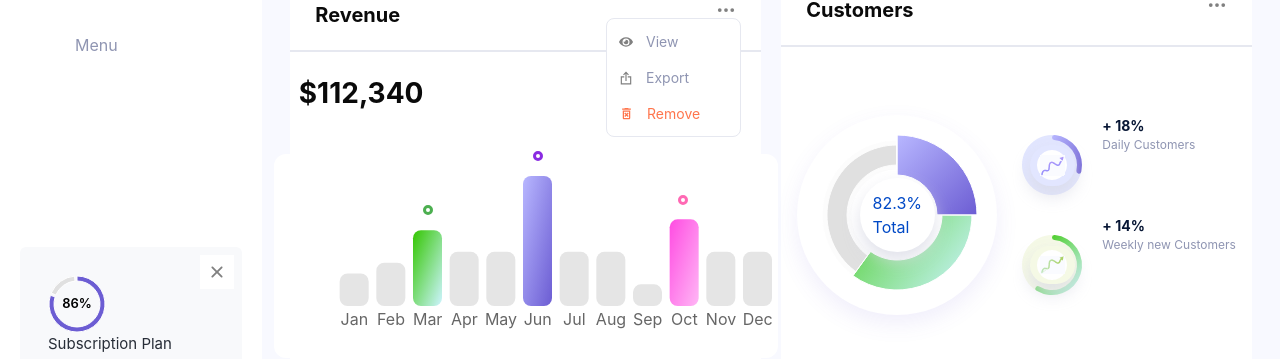
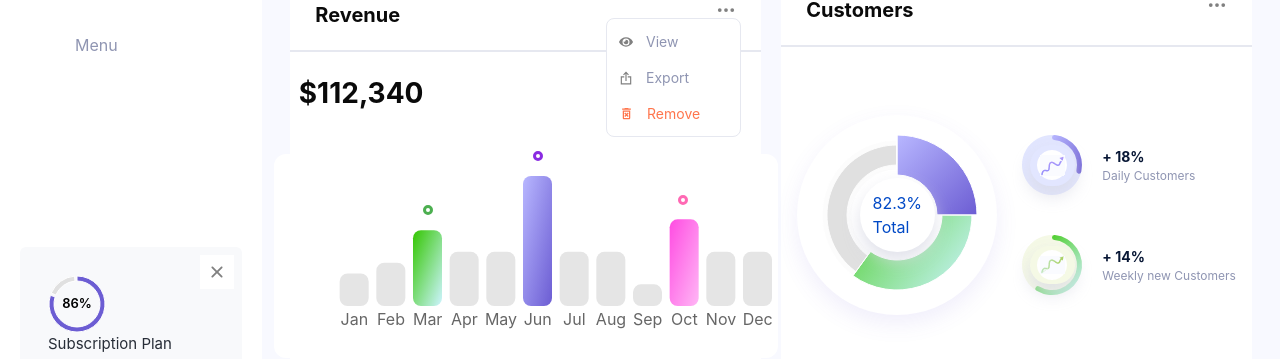
Before and after one commit to AdepojuWasiu/Dashboard, a React (Create React App) app: page / in a window 1280 px wide. Shown: the part 345-704 px from the top of the page. Built offline with nearby package versions, Linux system fonts and the light colour scheme; some icons are missing; the HTML template or start-up script is replaced by a standard one.

Commit message:
Update main.jsx

```diff
--- a/src/components/main/main.jsx
+++ b/src/components/main/main.jsx
@@ -54,14 +54,14 @@
            <div className='flex flex-row gap-[5px] py-[48px]'>
               <Graph />
                 <div className='flex flex-col justify-start items-start'>
-                  <div className='flex flex-row justify-center item-center justify-item-center '>
+                  <div className='flex flex-row justify-center items-center justify-items-center '>
                     <Graph3 />
                     <div>
                       <p className='text-[14px] text-[#081735] font-bold'>+ 18%</p>
                       <p className='text-[12px] text-[#8F95B2]'>Daily Customers</p>
                     </div>
                   </div>
-                  <div className='flex flex-row '>
+                  <div className='flex flex-row justify-center items-center justify-items-center '>
                     <Graph4 />
                     <div className='justify-start w-full'>
                       <p className='text-[14px] text-[#081735] font-bold'>+ 14%</p>
```
